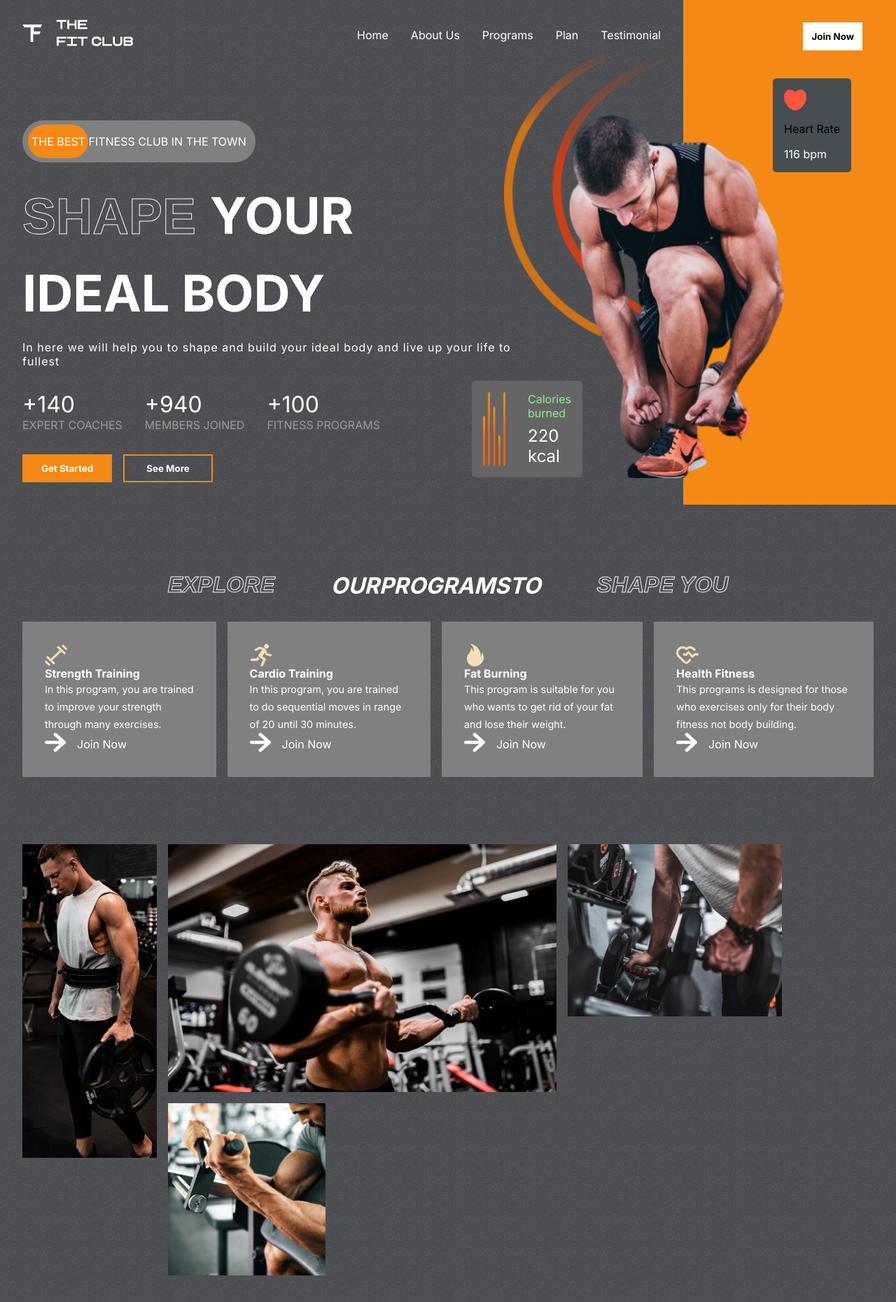
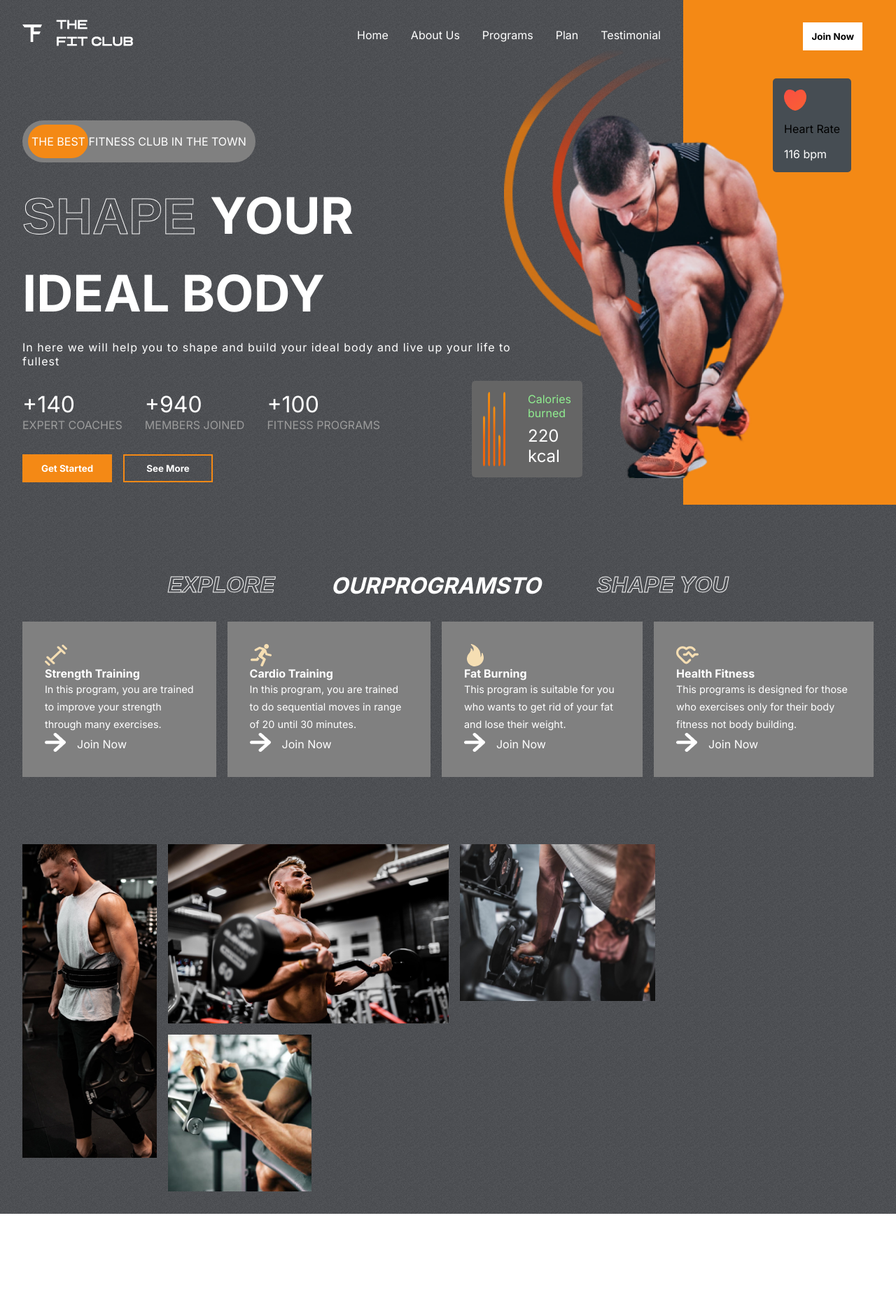
Before and after one commit to AlaminSarkerFRII/Fitness-Club, a React (Create React App) app: page / in a window 1280 px wide. Shown: the top 1860 px of the page at 70% size. After the commit the page ends 1734 px from the top, so only its background shows below. Built offline with nearby package versions, Linux system fonts and the light colour scheme.

Commit message:
styling reasons

```diff
--- a/src/components/Reasons/Reasons.css
+++ b/src/components/Reasons/Reasons.css
@@ -16,6 +16,17 @@ grid-auto-rows: 1fr;
     grid-row: 1/3;
     height: 28rem;
 }
+.left-r>:nth-child(2){
+    width: auto;
+    height: 16rem;
+}
+.left-r>:nth-child(3){
+    height: 14rem;
+}
+.left-r>:nth-child(4){
+    height: 14rem;
+}
+
 .left-r>img{
     object-fit: cover;
 }
```
